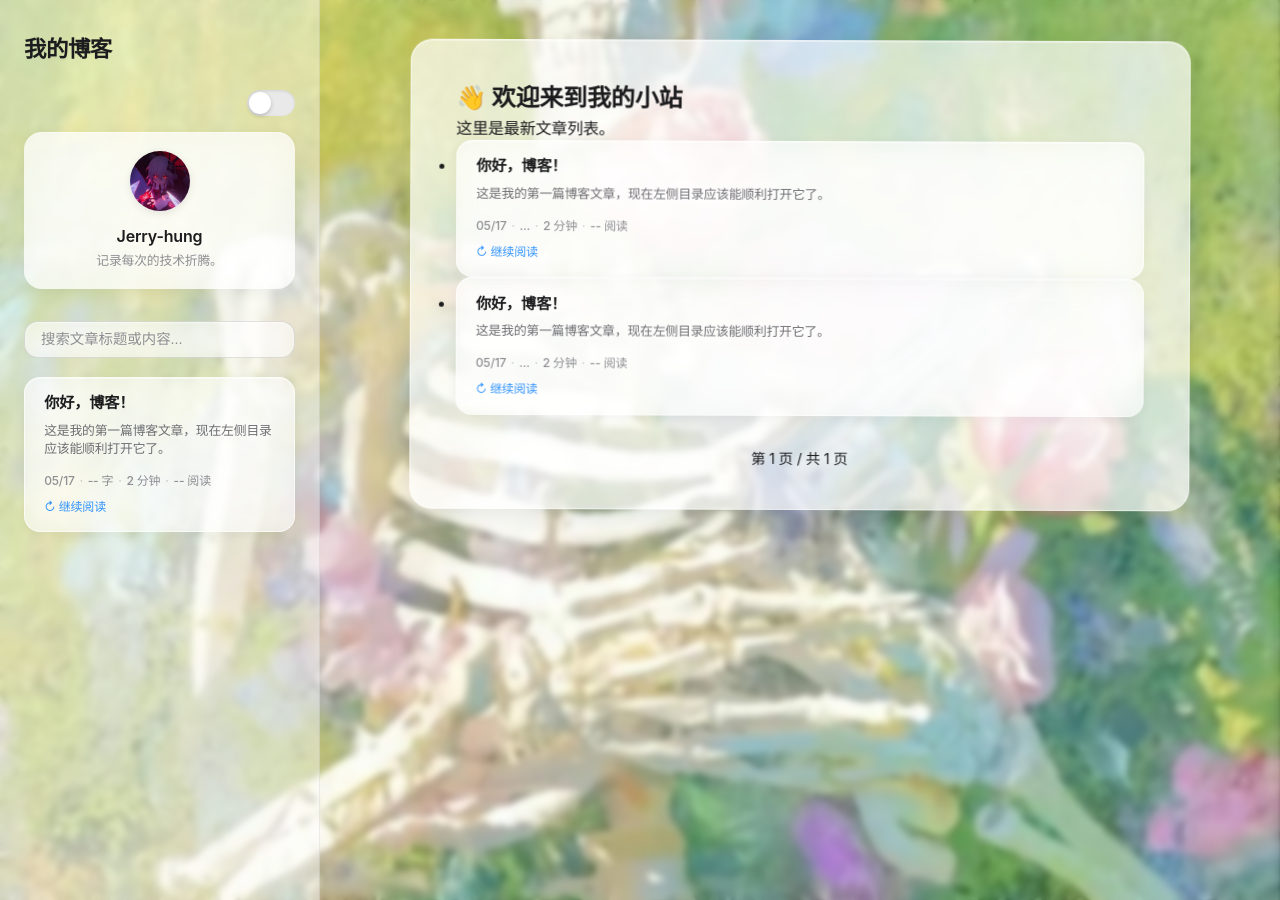
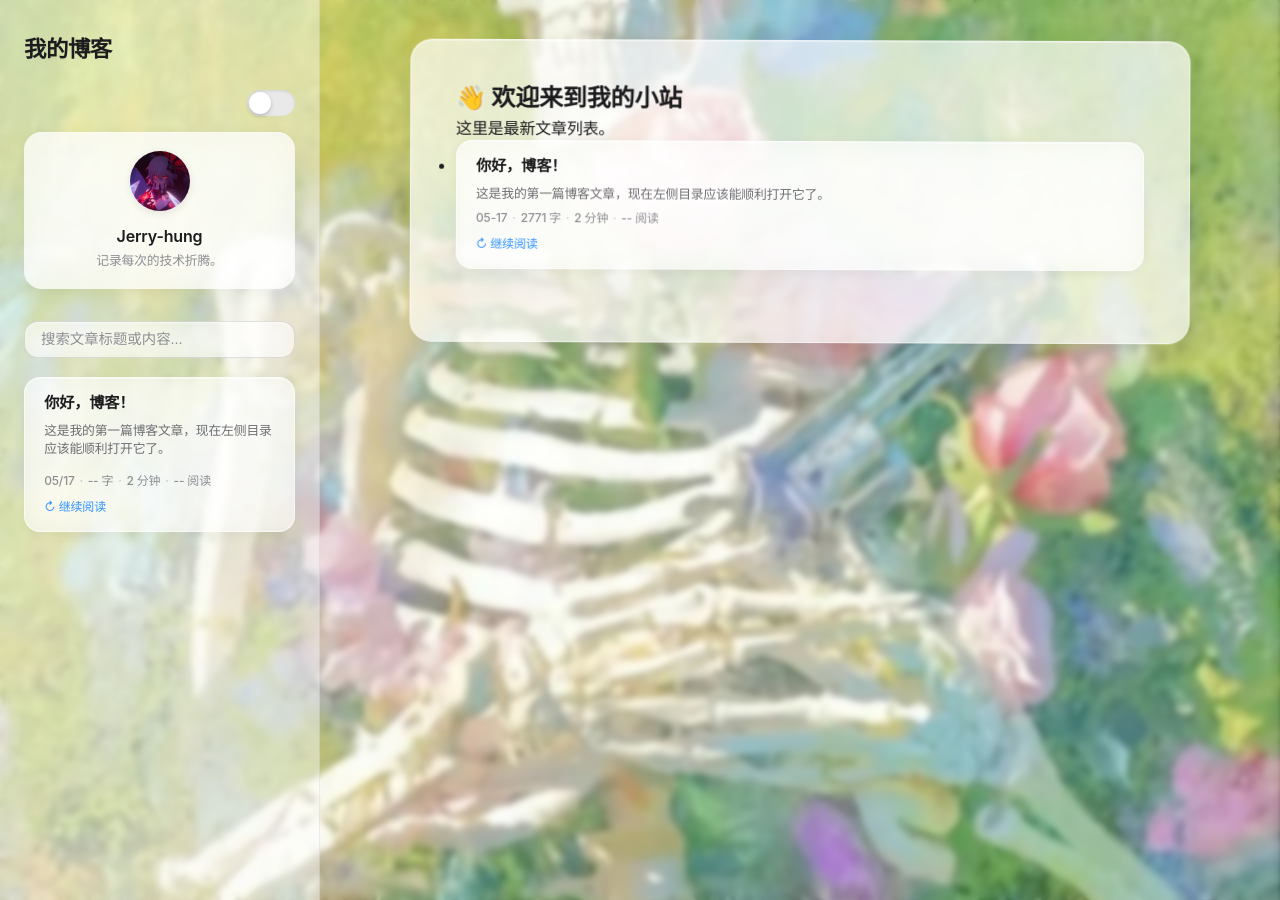
Before and after one commit to Jerry-Hang/Jerry-Hang.github.io, a Jekyll site: the page built from index.html, in a window 1280 px wide. Built offline with Jekyll 4.4.1, drawn with Linux system fonts in a browser that asks for light colours; some of the changed lines change nothing that is shown.

Commit message:
UI样式修复
解决了单一文章在第一页多处显示问题，优化了页面文章排版，页数越小文章越新

```diff
--- a/assets/css/ios-style.css
+++ b/assets/css/ios-style.css
@@ -609,23 +609,32 @@ body.dark .ios-toggle-input:checked + .ios-toggle-slider {
 }
 /* 分页 */
 .pagination {
-  text-align: center;
+  display: flex;
+  justify-content: center;
+  align-items: center;
+  gap: 1rem;
   margin-top: 2rem;
   font-size: 0.9rem;
-  display: flex;
-  gap: 1rem;
-  justify-content: center;
-  align-items: center;
 }
 .pagination a {
-  padding: 0.3rem 0.8rem;
+  padding: 0.4rem 1rem;
   background: rgba(255,255,255,0.5);
   backdrop-filter: blur(10px);
-  border-radius: 12px;
+  border-radius: 14px;
   color: var(--ios-accent);
+  text-decoration: none;
+  transition: background 0.2s;
 }
 .pagination a:hover {
   background: rgba(255,255,255,0.7);
+}
+.pinned-section {
+  margin-bottom: 2rem;
+}
+.pinned-section h3 {
+  font-size: 1rem;
+  margin-bottom: 1rem;
+  color: var(--ios-secondary);
 }
 /* ========== 增强立体感 ========== */
 .glass-panel {
--- a/assets/js/pagination.js
+++ b/assets/js/pagination.js
@@ -1,78 +1,96 @@
-(async function() {
+(function() {
   const postsPerPage = 12;
-  let allPosts = [];
-  let pinnedPosts = [];
-  let currentPage = 1;
+  const dataEl = document.getElementById('post-data');
+  if (!dataEl) return;
 
-  // 从现有侧边栏胶囊数据获取文章信息（或者你可以在页面中通过模板输出 JSON）
-  // 这里我们采用更直接的方式：解析侧边栏中的胶囊数据来构建列表（仅限首页）
-  const sidebarCapsules = document.querySelectorAll('.post-capsule');
-  if (sidebarCapsules.length === 0) {
-    // 如果侧边栏没有胶囊（比如文章页），就不显示分页
-    return;
-  }
-
-  // 构建文章数据数组
-  sidebarCapsules.forEach(cap => {
-    const title = cap.querySelector('.capsule-title').textContent;
-    const excerpt = cap.querySelector('.capsule-excerpt')?.innerHTML || '';
-    const tags = cap.querySelector('.capsule-tags')?.innerHTML || '';
-    const meta = cap.querySelector('.capsule-meta')?.innerHTML || '';
-    const resume = cap.querySelector('.resume-link')?.outerHTML || '';
-    const url = cap.getAttribute('href');
-    const pin = cap.getAttribute('data-pin') === 'true'; // 可在胶囊上添加 data-pin 属性
-    const post = { title, excerpt, tags, meta, resume, url, pin };
-    if (pin) pinnedPosts.push(post);
-    else allPosts.push(post);
+  const allPosts = JSON.parse(dataEl.textContent);
+  // 按置顶优先、日期倒序排序（日期越新越靠前）
+  allPosts.sort((a, b) => {
+    if (a.pin && !b.pin) return -1;
+    if (!a.pin && b.pin) return 1;
+    return new Date(b.date) - new Date(a.date);
   });
 
-  // 合并：置顶在前，普通在后
-  const mergedPosts = [...pinnedPosts, ...allPosts];
-  const totalPages = Math.ceil(mergedPosts.length / postsPerPage);
+  let currentPage = 1;
+  let pinnedPosts = allPosts.filter(p => p.pin);
+  let normalPosts = allPosts.filter(p => !p.pin);
+  let totalPages = Math.ceil(normalPosts.length / postsPerPage);
 
-  function renderPosts(page) {
-    const start = (page - 1) * postsPerPage;
-    const end = start + postsPerPage;
-    const pagePosts = mergedPosts.slice(start, end);
-    const list = document.getElementById('post-list');
-    if (!list) return;
-    list.innerHTML = pagePosts.map(post => `
+  function renderPostCard(post) {
+    const tagsHtml = post.tags.length > 0
+      ? `<div class="capsule-tags">${post.tags.map(t => `<span class="tag">${t}</span>`).join('')}</div>`
+      : '';
+    return `
       <li>
         <a href="${post.url}" class="post-capsule">
           <span class="capsule-title">${post.title}</span>
           <p class="capsule-excerpt">${post.excerpt}</p>
-          ${post.tags ? `<div class="capsule-tags">${post.tags}</div>` : ''}
-          <span class="capsule-meta">${post.meta}</span>
+          ${tagsHtml}
+          <span class="capsule-meta">
+            <time datetime="${post.date}">${post.date.slice(5)}</time>
+            <span class="meta-sep">·</span>
+            <span>${post.wordCount} 字</span>
+            <span class="meta-sep">·</span>
+            <span>${post.readingTime} 分钟</span>
+            <span class="meta-sep">·</span>
+            <span class="pageviews">-- 阅读</span>
+          </span>
           <span class="resume-link" data-post-url="${post.url}">↻ 继续阅读</span>
         </a>
       </li>
-    `).join('');
-    // 渲染分页导航
-    renderPagination(page, totalPages);
+    `;
   }
 
-  function renderPagination(current, total) {
+  function renderPinned() {
+    const container = document.getElementById('pinned-posts');
+    if (!container || pinnedPosts.length === 0) {
+      if (container) container.style.display = 'none';
+      return;
+    }
+    container.innerHTML = `
+      <h3>📌 置顶文章</h3>
+      <ul class="post-list">
+        ${pinnedPosts.map(post => renderPostCard(post)).join('')}
+      </ul>
+    `;
+  }
+
+  function renderPage(page) {
+    const start = (page - 1) * postsPerPage;
+    const pagePosts = normalPosts.slice(start, start + postsPerPage);
+    document.getElementById('post-list').innerHTML = pagePosts.map(renderPostCard).join('');
+    renderPagination();
+  }
+
+  function renderPagination() {
     const container = document.getElementById('pagination');
-    if (!container) return;
-    let html = '';
-    html += `<span>第 ${current} 页 / 共 ${total} 页</span>`;
-    if (current > 1) html += `<a href="#" class="page-link" data-page="${current-1}">上一页</a>`;
-    if (current < total) html += `<a href="#" class="page-link" data-page="${current+1}">下一页</a>`;
+    if (!container || totalPages <= 1) {
+      if (container) container.innerHTML = '';
+      return;
+    }
+    let html = `<span>第 ${currentPage} 页 / 共 ${totalPages} 页</span>`;
+    if (currentPage > 1) {
+      html += `<a href="#" class="page-link" data-page="${currentPage - 1}">上一页</a>`;
+    }
+    if (currentPage < totalPages) {
+      html += `<a href="#" class="page-link" data-page="${currentPage + 1}">下一页</a>`;
+    }
     container.innerHTML = html;
 
-    // 绑定点击事件
     document.querySelectorAll('.page-link').forEach(link => {
       link.addEventListener('click', e => {
         e.preventDefault();
-        const page = parseInt(link.dataset.page);
-        if (page >= 1 && page <= total) {
-          currentPage = page;
-          renderPosts(page);
+        const p = parseInt(link.dataset.page);
+        if (p >= 1 && p <= totalPages) {
+          currentPage = p;
+          renderPage(p);
+          document.getElementById('post-list-container').scrollIntoView({ behavior: 'smooth' });
         }
       });
     });
   }
 
-  // 初始渲染第1页
-  renderPosts(currentPage);
+  // 启动
+  renderPinned();
+  renderPage(1);
 })();
--- a/index.html
+++ b/index.html
@@ -6,7 +6,26 @@ title: 首页
 <h2>👋 欢迎来到我的小站</h2>
 <p>这里是最新文章列表。</p>
 
+<!-- 文章数据将作为 JSON 嵌入，供 JS 分页使用 -->
+<script id="post-data" type="application/json">
+[
+  {% for post in site.posts %}
+    {
+      "title": {{ post.title | jsonify }},
+      "url": {{ post.url | relative_url | jsonify }},
+      "date": {{ post.date | date: "%Y-%m-%d" | jsonify }},
+      "excerpt": {{ post.excerpt | default: post.content | strip_html | truncate: 60 | jsonify }},
+      "tags": [{% for tag in post.tags %}{{ tag | jsonify }}{% unless forloop.last %},{% endunless %}{% endfor %}],
+      "wordCount": {{ post.content | strip_html | replace: ' ', '' | replace: '\n', '' | size }},
+      "readingTime": {{ post.content | number_of_words | divided_by: 400 | plus: 1 }},
+      "pin": {{ post.pin | default: false | jsonify }}
+    }{% unless forloop.last %},{% endunless %}
+  {% endfor %}
+]
+</script>
+
 <div id="post-list-container">
+  <div class="pinned-section" id="pinned-posts"></div>
   <ul class="post-list" id="post-list"></ul>
 </div>
 <div id="pagination" class="pagination"></div>
```
